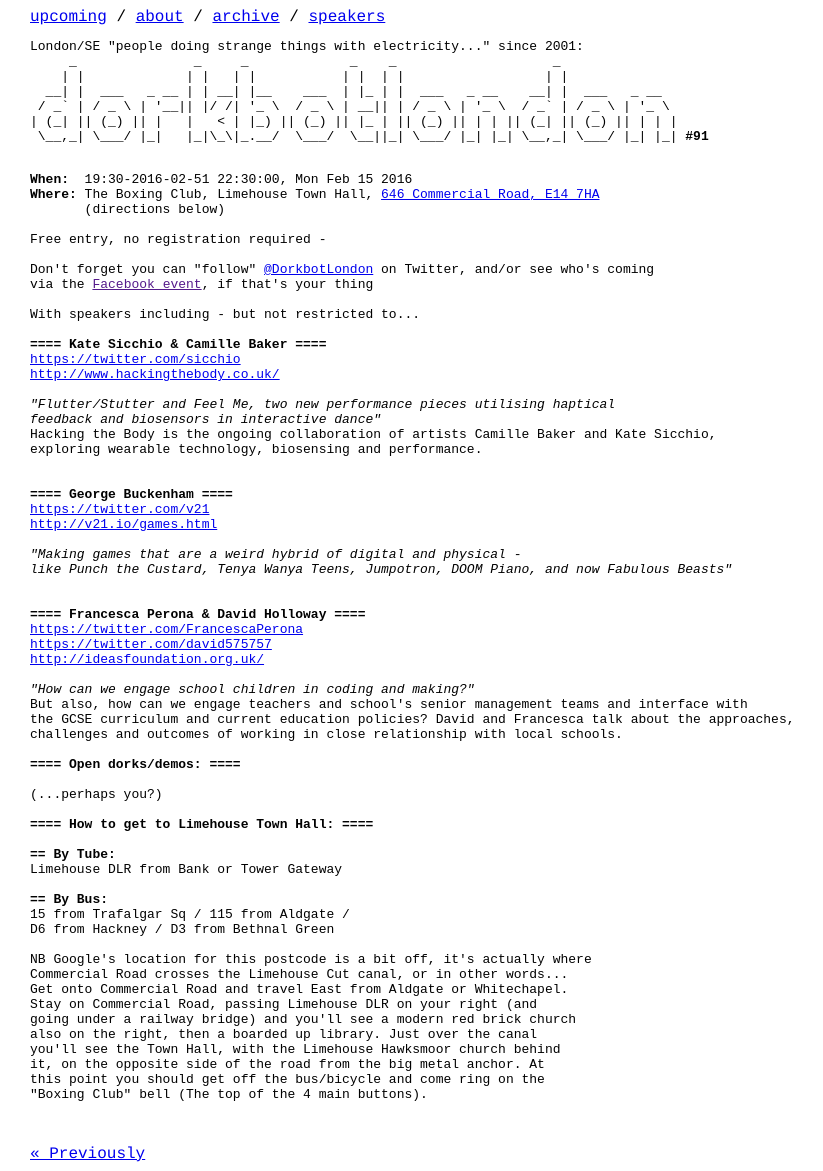
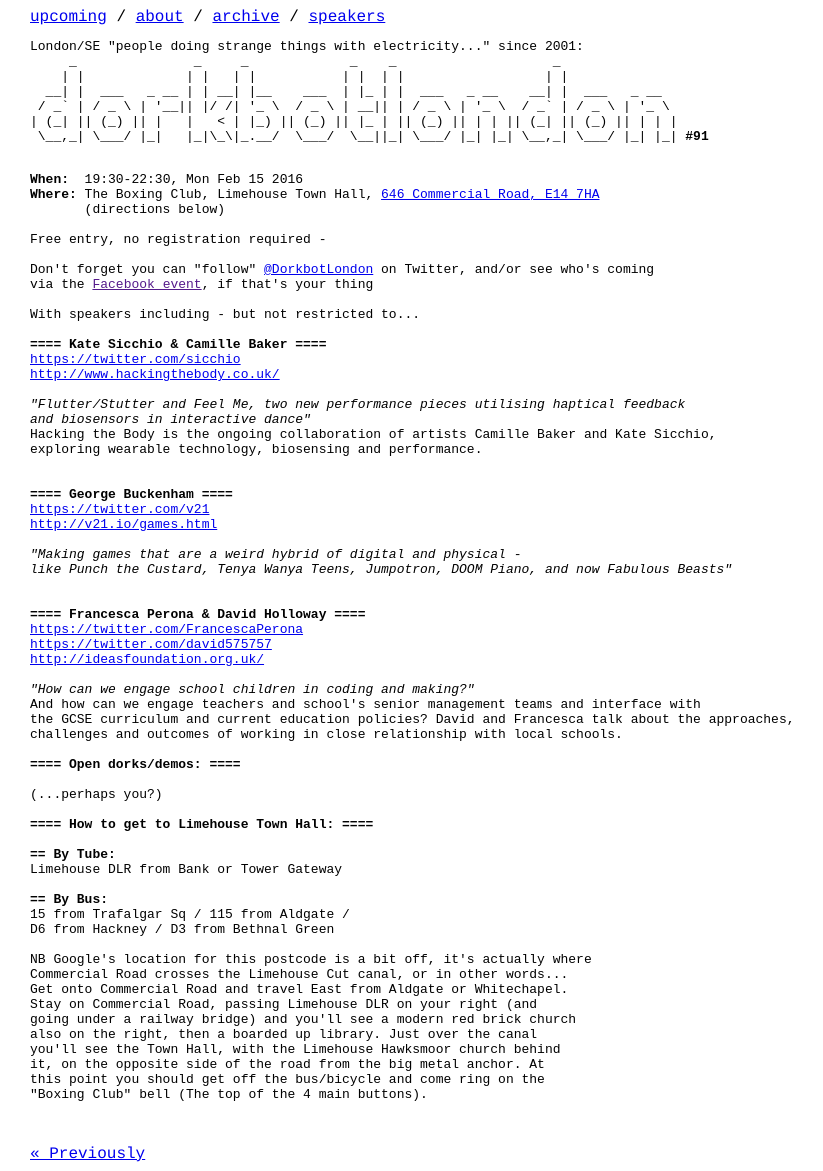
Before and after one commit to dorkbotlondon/dorkbotlondon.github.io, a Jekyll site: the page built from _posts/2016-02-15-91.html, in a window 1280 px wide. Shown: the whole page, without its empty margins (0-823 px from the left). Built offline with Jekyll 4.4.1, drawn with Linux system fonts in a browser that asks for light colours; Markdown is read by kramdown in place of the engine named in the settings.

Commit message:
Update 2016-02-15-91.html

```diff
--- a/_posts/2016-02-15-91.html
+++ b/_posts/2016-02-15-91.html
@@ -2,7 +2,7 @@
 layout: post
 number: 91
 start: 2016-02-15 19:30:00
-end: 2016-02-51 22:30:00
+end: 2016-02-15 22:30:00
 where: limehouse_town_hall
 tags:
     - Kate Sicchio
@@ -22,8 +22,8 @@ With speakers including - but not restricted to...
 <a href="https://twitter.com/sicchio">https://twitter.com/sicchio</a>
 <a href="http://www.hackingthebody.co.uk/">http://www.hackingthebody.co.uk/</a>
 
-<i>"Flutter/Stutter and Feel Me, two new performance pieces utilising haptical
-feedback and biosensors in interactive dance"</i>
+<i>"Flutter/Stutter and Feel Me, two new performance pieces utilising haptical feedback
+and biosensors in interactive dance"</i>
 Hacking the Body is the ongoing collaboration of artists Camille Baker and Kate Sicchio,
 exploring wearable technology, biosensing and performance.
 
@@ -42,7 +42,7 @@ like Punch the Custard, Tenya Wanya Teens, Jumpotron, DOOM Piano, and now Fabulo
 <a href="http://ideasfoundation.org.uk/">http://ideasfoundation.org.uk/</a>
 
 <i>"How can we engage school children in coding and making?"</i>
-But also, how can we engage teachers and school's senior management teams and interface with
+And how can we engage teachers and school's senior management teams and interface with
 the GCSE curriculum and current education policies? David and Francesca talk about the approaches,
 challenges and outcomes of working in close relationship with local schools.
 
```
